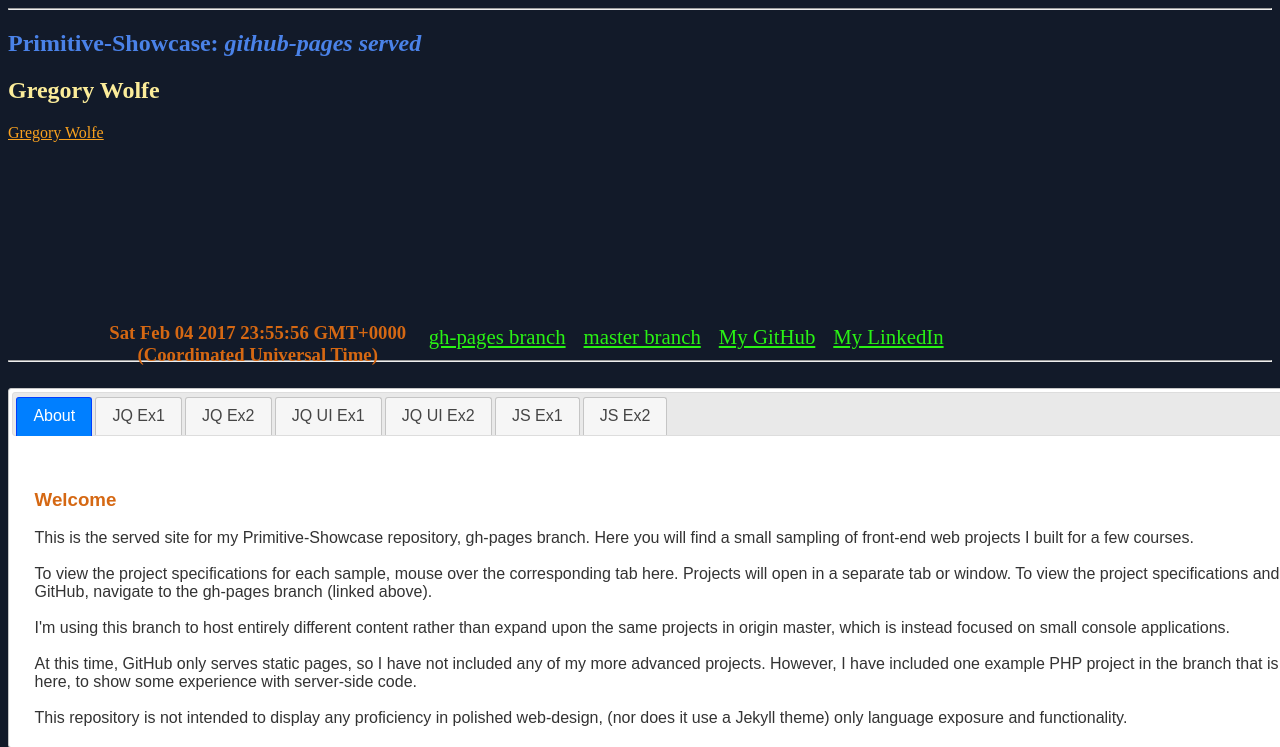
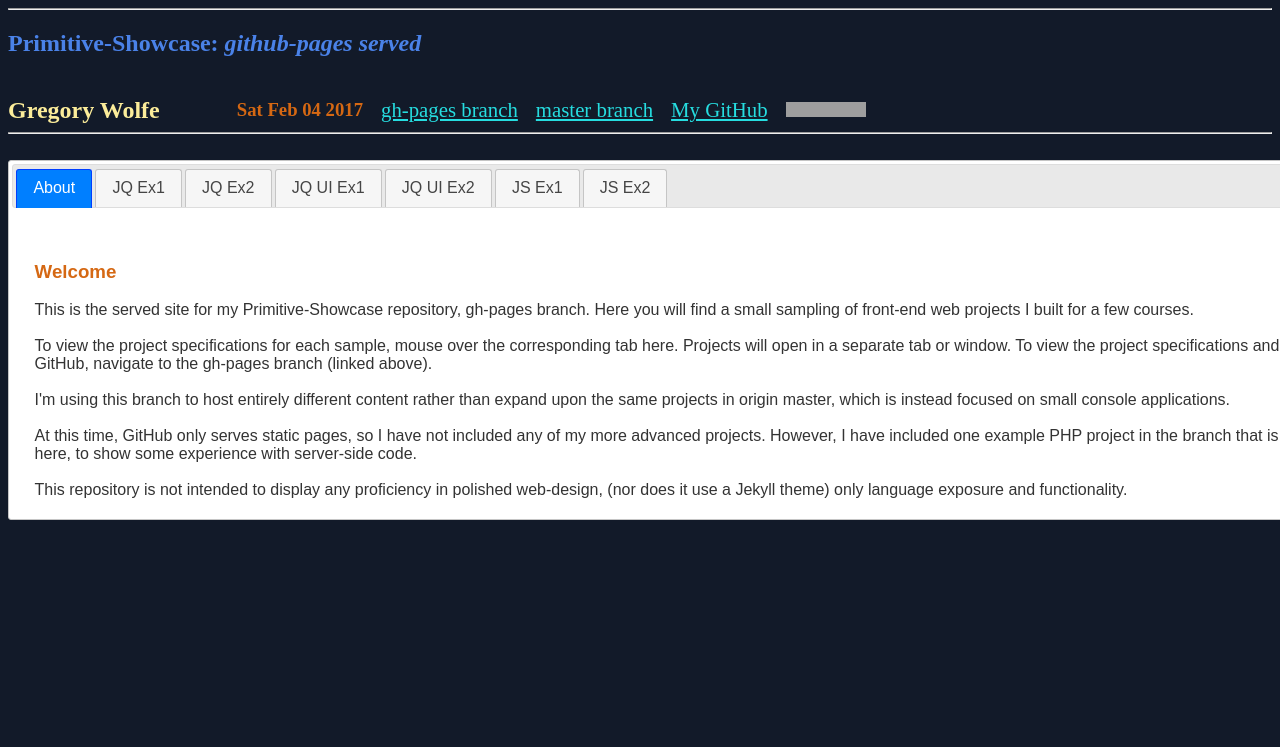
Before and after one commit to Ten-Taken/Primitive-Showcase, a PHP site: page / in a window 1280 px wide; the page is wider, and only the part inside the window is pictured. Shown: the top 747 px of that part. Run offline with PHP 8.4, Linux system fonts and the light colour scheme; some libraries are stand-ins or nearby versions; grey boxes are pictures that could not be loaded.

Commit message:
Cleaned up branch landing page

```diff
--- a/ghPages.css
+++ b/ghPages.css
@@ -11,6 +11,21 @@
 
 #myHeader{
   color: #4A82E8;
+}
+
+#myName{
+  vertical-align: top;
+  display: inline-block;
+  margin-bottom: 0;
+  padding-bottom: 0;
+}
+
+#topDate{
+  margin-bottom: 0;
+  padding-bottom: 0;
+  text-align: center;
+  padding-top: 0;
+  margin-top: 0;
 }
 
 h2 {
@@ -29,15 +44,20 @@
 nav a{
   color: #29F314;
   font-size: 1.3em;
+  margin-bottom: 0;
+  padding-bottom: 0;
 }
 
 td{
   text-align: center;
   padding-left: 15px;
+  padding-bottom: 0;
+  margin-bottom: 0;
 }
 
 nav table{
-
+  margin-bottom: 0;
+  padding-bottom: 0;
 }
 
 .LI-profile-badge{
@@ -50,14 +70,14 @@
 }
 
 #thebox {
-  background-image: url("wolficon.png");
-  width: 300px;
-  height: 200px;
+  background-image: url("SmileFace.jpg");
+  width: 80%;
+  height: 80%;
   margin:0em;
   display: inline-block;
   background-repeat: no-repeat;
   vertical-align: top;
-
+  border-radius: 25px;
 
   }
 
--- a/index.html
+++ b/index.html
@@ -23,24 +23,21 @@
 
 		<h2 id="myHeader">Primitive-Showcase: <em>github-pages served</em></h2>
 		<div id="nvCont">
-			<h2>Gregory Wolfe</h2>
-			<!--<div id="thebox"></div> -->
+			<h2 id="myName">Gregory Wolfe</h2>
 
-			<div class="LI-profile-badge"  data-version="v1" data-size="large" data-locale="en_US" data-type="horizontal" data-theme="dark" data-vanity="wolfegregory"><a class="LI-simple-link" href='https://www.linkedin.com/in/wolfegregory?trk=profile-badge'>Gregory Wolfe</a></div>
-
-			<div id="otherbox">
-				<br /><br /><br /><br /><br /><br /><br /><br /><br /><br />
-
-				<h3 id="topDate"></h3>
-			</div>
-
+			&nbsp; &nbsp; &nbsp; &nbsp; &nbsp; &nbsp; &nbsp;
 			<nav>
-				<br /><br /><br /><br /><br /><br /><br /><br /><br /><br /><br />
+				<br />
 				<table>
-					<td><a href="https://github.com/Ten-Taken/Primitive-Showcase/tree/gh-pages" target="_blank">gh-pages branch</a></td>
-					<td><a href="https://github.com/Ten-Taken/Primitive-Showcase" target="_blank">master branch</a></td>
-					<td><a href="https://github.com/Ten-Taken" target="_blank">My GitHub</a></td>
-					<td><a href="https://www.linkedin.com/in/wolfegregory" target="_blank">My LinkedIn</a></td>
+					<td><h3 id="topDate"></h3></td>
+					<td><a class="projLink" href="https://github.com/Ten-Taken/Primitive-Showcase/tree/gh-pages" target="_blank">gh-pages branch</a></td>
+					<td><a class="projLink" href="https://github.com/Ten-Taken/Primitive-Showcase" target="_blank">master branch</a></td>
+					<td><a class="projLink" href="https://github.com/Ten-Taken" target="_blank">My GitHub</a></td>
+					<td>
+						<a href="https://www.linkedin.com/pub/gregory-wolfe/7a/21/40b">
+							<img src="https://static.licdn.com/scds/common/u/img/webpromo/btn_liprofile_blue_80x15.png" width="80" height="15" border="0" alt="View Gregory Wolfe's profile on LinkedIn">
+						</a>
+					</td>
 				</table>
 
 
@@ -374,7 +371,7 @@
 			//current date/time on page load
 			var d = new Date();
 
-			document.getElementById("topDate").innerHTML = d;
+			document.getElementById("topDate").innerHTML = d.toDateString();
 
 
 			//JQuery tabs menu
@@ -400,7 +397,8 @@
 		</script>
 
 		<!--Importing LinkedIn badge -->
-		<script type="text/javascript" src="https://platform.linkedin.com/badges/js/profile.js" async defer></script>
+
+		<!--<script type="text/javascript" src="https://platform.linkedin.com/badges/js/profile.js" async defer></script>-->
 
 
 
```
